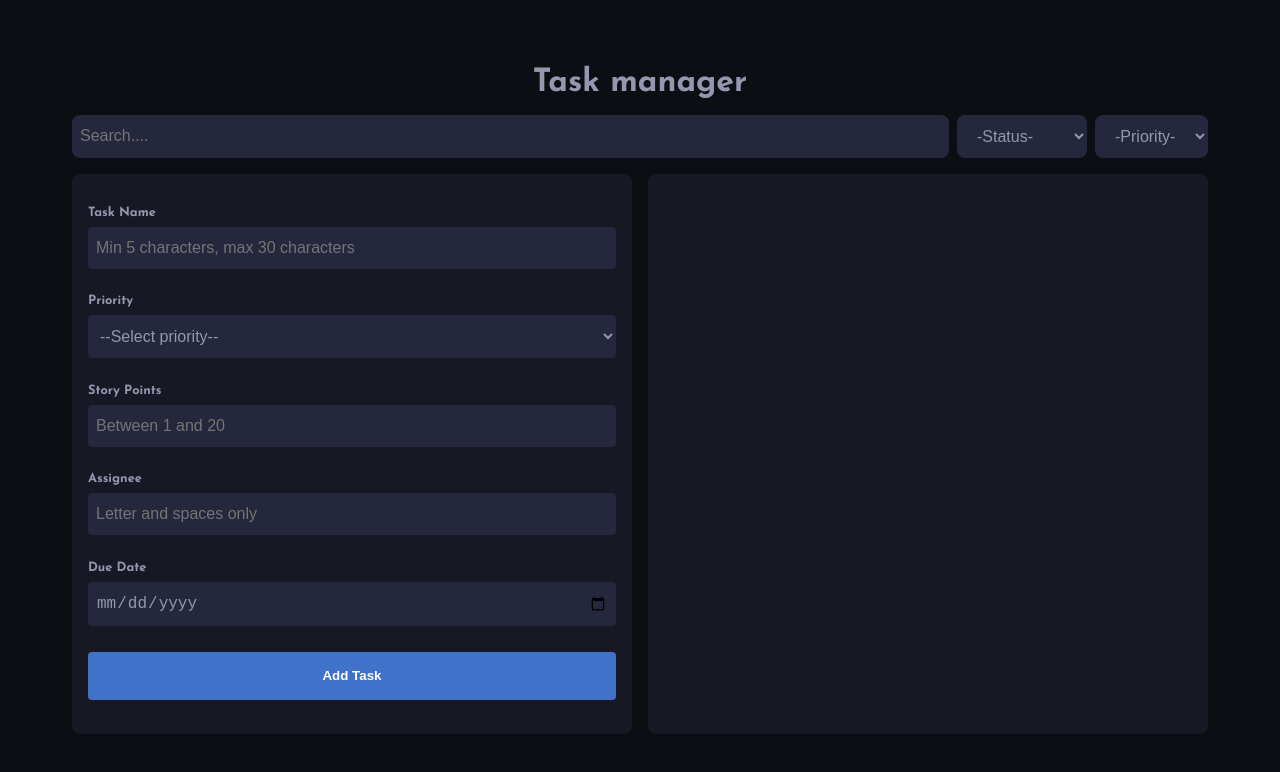
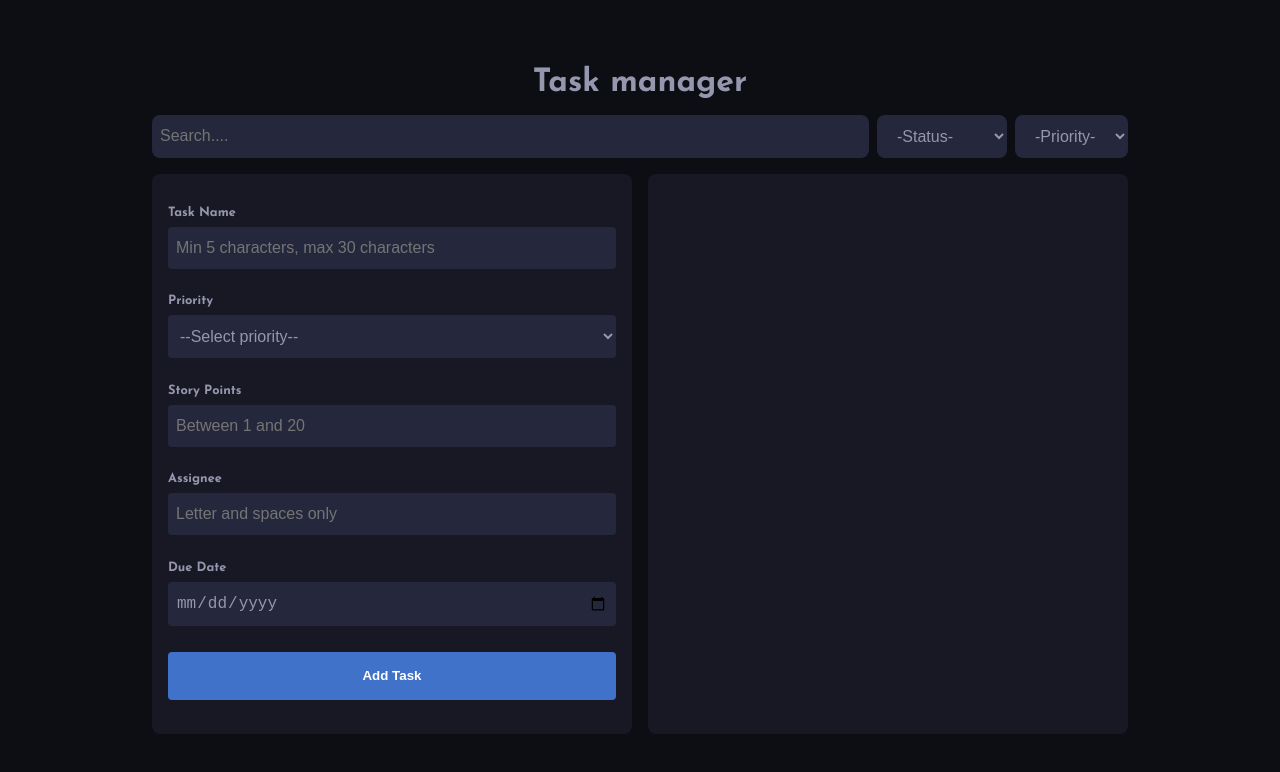
Before and after one commit to CalderonCG/Form-challenge, a React (Vite) app: page / in a window 1280 px wide. Shown: the top 772 px of the page. Built offline with nearby package versions, Linux system fonts and the light colour scheme.

Commit message:
:feat: add user friendly validations errors

```diff
--- a/src/App.tsx
+++ b/src/App.tsx
@@ -68,7 +68,8 @@ function App() {
         <button onClick={() => setShowForm(false)}>Show Tasks</button>
         <button onClick={() => setShowForm(true)}>Add task</button>
       </div>
-      <ControlBar value={parameters.search} handleChange={setParameters} />
+      <ControlBar value={parameters.search} handleChange={setParameters}
+          isDisplayed={!showForm}/>
       <div className="app_container_todo">
         <Form
           handleAdd={dispatch}
--- a/src/components/ControlBar/ControlBar.scss
+++ b/src/components/ControlBar/ControlBar.scss
@@ -1,6 +1,6 @@
 @use "../../styles/variables" as v;
 .controls {
-  width: 71rem;
+  width: 61rem;
   display: flex;
   gap: 0.5rem;
 
@@ -8,6 +8,7 @@
     width: 100%;
     padding: 0 1rem;
     flex-direction: column;
+    display: none;
   }
 
   &_filters{
@@ -42,3 +43,7 @@
   }
   }
 }
+
+.display_controls{
+  display: flex;
+}
--- a/src/components/ControlBar/ControlBar.tsx
+++ b/src/components/ControlBar/ControlBar.tsx
@@ -1,8 +1,10 @@
+import clsx from "clsx";
 import "./ControlBar.scss";
 
 //Types------------
 type ControlsType = {
   value: string;
+  isDisplayed: boolean;
   handleChange: React.Dispatch<
     React.SetStateAction<{
       search: string;
@@ -11,9 +13,11 @@ type ControlsType = {
     }>
   >;
 };
-function ControlBar({ value, handleChange }: ControlsType) {
+function ControlBar({ value, isDisplayed, handleChange }: ControlsType) {
   return (
-    <div className="controls">
+    <div className={clsx("controls",{
+      display_controls: isDisplayed
+    })}>
       <input
         type="text"
         value={value}
--- a/src/components/Form/Form.scss
+++ b/src/components/Form/Form.scss
@@ -1,6 +1,6 @@
 @use "../../styles/variables" as v;
 .form {
-  width: 35rem;
+  width: 30rem;
   height: 35rem;
   display: grid;
   background-color: v.$BackgroundDark;
--- a/src/components/Form/Form.tsx
+++ b/src/components/Form/Form.tsx
@@ -1,4 +1,4 @@
-import { useForm, type SubmitHandler } from "react-hook-form";
+import { useForm, type Resolver, type SubmitHandler } from "react-hook-form";
 import FormInput from "../FormInput/FormInput";
 import FormSelect from "../FormSelect/FormSelect";
 import "./Form.scss";
@@ -19,16 +19,29 @@ const schema = z.object({
     .min(5, "Task must be at least 5 characters")
     .max(30, "Task must be max 30 characters"),
   priority: z.string().min(1, "Select a valid priority"),
-  points: z.number().gte(1).lte(20),
+  points: z.coerce
+    .number({ message: "Please enter a valid number for story points" })
+    .min(1, "Story points must be at least 1")
+    .max(20, "Story points must be at most 20"),
+
   assignee: z
     .string()
     .min(1, "Assignee is required")
     .regex(/^[A-Za-z\s]+$/, "Only letters and spaces allowed"),
-  date: z.date().min(today, "Date must be in the future"),
+  date: z.coerce
+    .date({ message: "Please enter a valid date" })
+    .min(today, "Date must be in the future"),
 });
 
 //Types--------------------------------
-export type FormType = z.infer<typeof schema>;
+// Define el tipo explícitamente
+export type FormType = {
+  name: string;
+  priority: string;
+  points: number;
+  assignee: string;
+  date: Date;
+};
 
 type FormProps = {
   handleAdd: React.ActionDispatch<[action: ActionType]>;
@@ -44,7 +57,7 @@ function Form({ handleAdd, handleDisplay, isDisplayed }: FormProps) {
     formState: { errors },
     reset,
   } = useForm<FormType>({
-    resolver: zodResolver(schema),
+    resolver: zodResolver(schema) as Resolver<FormType>, // Type assertion
   });
 
   //Functions ---------------------------
--- a/src/components/FormInput/FormInput.scss
+++ b/src/components/FormInput/FormInput.scss
@@ -26,6 +26,10 @@
     position: absolute;
     top: 100%;
     color: rgb(101, 5, 5);
+
+    @media (max-width: 1000px) {
+      font-size: 14px;
+    }
   }
 }
 
--- a/src/components/TaskList/TaskList.scss
+++ b/src/components/TaskList/TaskList.scss
@@ -1,6 +1,6 @@
-@use '../../styles/variables' as v;
-.list{
-    width: 35rem;
+@use "../../styles/variables" as v;
+.list {
+  width: 30rem;
   height: 35rem;
   display: flex;
   flex-direction: column;
@@ -9,16 +9,14 @@
   border-radius: 0.5rem;
   gap: 1rem;
   overflow-y: auto;
-
+  scrollbar-color: v.$CardDark v.$BackgroundDark;
+  scrollbar-width: thin;
 
   @media (max-width: 1000px) {
     width: 100%;
     display: none;
   }
-
-
-
 }
-.display{
+.display {
   display: flex;
 }
```
Lines whose indentation alone changed are shown as unchanged.
